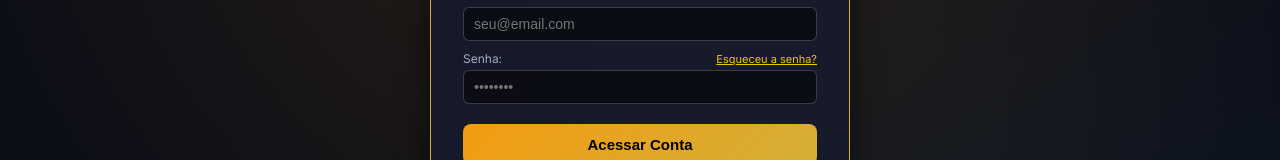
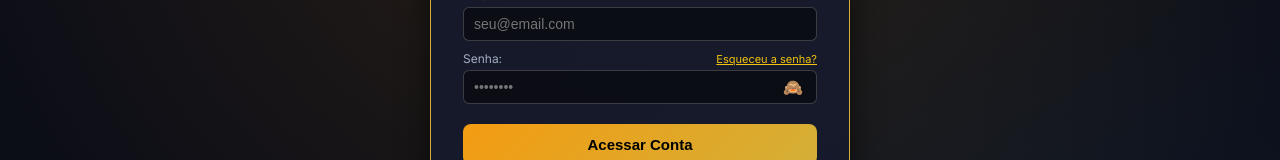
Before and after one commit to GuedesThi/your-cards, a Next.js app: page / in a window 1280 px wide. Both pictures are taken after a click on the button "Entrar / Cadastrar". Shown: the part 224-384 px from the top of the page. Built offline with nearby package versions, Linux system fonts and the light colour scheme; no server answers.

Commit message:
feat(auth): adicionar visibilidade ao input de senha

```diff
--- a/app/components/AuthSection.tsx
+++ b/app/components/AuthSection.tsx
@@ -10,6 +10,7 @@ export function AuthSection({ onSuccessLogin }: AuthSectionProps) {
   const [authMode, setAuthMode] = useState<AuthMode>("login");
   const [email, setEmail] = useState("");
   const [password, setPassword] = useState("");
+  const [showPassword, setShowPassword] = useState(false);
   const [authMessage, setAuthMessage] = useState("");
 
   const handleAuth = async (e: React.FormEvent) => {
@@ -77,11 +78,26 @@ export function AuthSection({ onSuccessLogin }: AuthSectionProps) {
       {authMessage === "SUCCESS_REGISTER" ? (
         <div style={{ textAlign: "center", padding: "12px 0" }}>
           <div style={{ fontSize: "48px", marginBottom: "16px" }}>📩</div>
-          <h2 className="font-cinzel" style={{ color: "var(--gold-primary)", fontSize: "22px", marginBottom: "12px" }}>
+          <h2
+            className="font-cinzel"
+            style={{
+              color: "var(--gold-primary)",
+              fontSize: "22px",
+              marginBottom: "12px",
+            }}
+          >
             Confirme seu E-mail
           </h2>
-          <p style={{ color: "#fff", fontSize: "14px", lineHeight: "1.6", marginBottom: "16px" }}>
-            Enviamos um e-mail de confirmação para: <br />
+          <p
+            style={{
+              color: "#fff",
+              fontSize: "14px",
+              lineHeight: "1.6",
+              marginBottom: "16px",
+            }}
+          >
+            Enviamos um e-mail de confirmação para:
+            <br />
             <strong style={{ color: "var(--gold-glow)" }}>{email}</strong>
           </p>
           <div
@@ -96,66 +112,211 @@ export function AuthSection({ onSuccessLogin }: AuthSectionProps) {
               textAlign: "left",
             }}
           >
-            💡 <strong>Dica:</strong> Clique no link do e-mail para ativar sua conta. Se não encontrar na caixa de entrada, verifique a pasta de <strong>Spam / Lixo Eletrônico</strong>.
+            💡 <strong>Dica:</strong> Clique no link do e-mail para ativar sua
+            conta. Se não encontrar na caixa de entrada, verifique a pasta de{" "}
+            <strong>Spam / Lixo Eletrônico</strong>.
           </div>
-          <button onClick={() => { setAuthMode("login"); setAuthMessage(""); }} style={primaryBtnStyle}>
+          <button
+            onClick={() => {
+              setAuthMode("login");
+              setAuthMessage("");
+            }}
+            style={primaryBtnStyle}
+          >
             Ir para o Login
           </button>
         </div>
       ) : authMessage === "SUCCESS_FORGOT" ? (
         <div style={{ textAlign: "center", padding: "12px 0" }}>
           <div style={{ fontSize: "48px", marginBottom: "16px" }}>🔑</div>
-          <h2 className="font-cinzel" style={{ color: "var(--gold-primary)", fontSize: "22px", marginBottom: "12px" }}>
+          <h2
+            className="font-cinzel"
+            style={{
+              color: "var(--gold-primary)",
+              fontSize: "22px",
+              marginBottom: "12px",
+            }}
+          >
             Instruções Enviadas
           </h2>
-          <p style={{ color: "#fff", fontSize: "14px", lineHeight: "1.6", marginBottom: "16px" }}>
-            Se houver uma conta cadastrada para <strong style={{ color: "var(--gold-glow)" }}>{email}</strong>, enviamos as instruções para redefinição de senha.
+          <p
+            style={{
+              color: "#fff",
+              fontSize: "14px",
+              lineHeight: "1.6",
+              marginBottom: "16px",
+            }}
+          >
+            Se houver uma conta cadastrada para{" "}
+            <strong style={{ color: "var(--gold-glow)" }}>{email}</strong>,
+            enviamos as instruções para redefinição de senha.
           </p>
-          <button onClick={() => { setAuthMode("login"); setAuthMessage(""); }} style={primaryBtnStyle}>
+          <button
+            onClick={() => {
+              setAuthMode("login");
+              setAuthMessage("");
+            }}
+            style={primaryBtnStyle}
+          >
             Voltar para o Login
           </button>
         </div>
       ) : (
         <>
-          <h2 className="font-cinzel" style={{ color: "var(--gold-primary)", marginBottom: "16px", textAlign: "center", fontSize: "22px" }}>
-            {authMode === "login" ? "Entrar na Conta" : authMode === "register" ? "Criar Nova Conta" : "Recuperar Senha"}
+          <h2
+            className="font-cinzel"
+            style={{
+              color: "var(--gold-primary)",
+              marginBottom: "16px",
+              textAlign: "center",
+              fontSize: "22px",
+            }}
+          >
+            {authMode === "login"
+              ? "Entrar na Conta"
+              : authMode === "register"
+              ? "Criar Nova Conta"
+              : "Recuperar Senha"}
           </h2>
           {authMessage && (
-            <p style={{ color: "var(--gold-glow)", fontSize: "13px", marginBottom: "16px", textAlign: "center", background: "rgba(0,0,0,0.3)", padding: "8px", borderRadius: "6px" }}>
+            <p
+              style={{
+                color: "var(--gold-glow)",
+                fontSize: "13px",
+                marginBottom: "16px",
+                textAlign: "center",
+                background: "rgba(0,0,0,0.3)",
+                padding: "8px",
+                borderRadius: "6px",
+              }}
+            >
               {authMessage}
             </p>
           )}
           <form onSubmit={handleAuth}>
             <label style={labelStyle}>Email:</label>
-            <input type="email" style={inputStyle} required value={email} onChange={(e) => setEmail(e.target.value)} placeholder="seu@email.com" />
+            <input
+              type="email"
+              style={inputStyle}
+              required
+              value={email}
+              onChange={(e) => setEmail(e.target.value)}
+              placeholder="seu@email.com"
+            />
 
             {authMode !== "forgot" && (
               <>
-                <div style={{ display: "flex", justifyContent: "space-between", alignItems: "center", marginTop: "10px", marginBottom: "4px" }}>
-                  <label style={{ ...labelStyle, marginTop: 0, marginBottom: 0 }}>Senha:</label>
+                <div
+                  style={{
+                    display: "flex",
+                    justifyContent: "space-between",
+                    alignItems: "center",
+                    marginTop: "10px",
+                    marginBottom: "4px",
+                  }}
+                >
+                  <label
+                    style={{ ...labelStyle, marginTop: 0, marginBottom: 0 }}
+                  >
+                    Senha:
+                  </label>
                   {authMode === "login" && (
-                    <span style={{ fontSize: "11px", color: "var(--gold-glow)", cursor: "pointer", textDecoration: "underline" }} onClick={() => { setAuthMode("forgot"); setAuthMessage(""); }}>
+                    <span
+                      style={{
+                        fontSize: "11px",
+                        color: "var(--gold-glow)",
+                        cursor: "pointer",
+                        textDecoration: "underline",
+                      }}
+                      onClick={() => {
+                        setAuthMode("forgot");
+                        setAuthMessage("");
+                      }}
+                    >
                       Esqueceu a senha?
                     </span>
                   )}
                 </div>
-                <input type="password" style={inputStyle} required value={password} onChange={(e) => setPassword(e.target.value)} placeholder="••••••••" />
+
+                <div style={{ position: "relative", width: "100%" }}>
+                  <input
+                    type={showPassword ? "text" : "password"}
+                    style={{ ...inputStyle, paddingRight: "40px" }}
+                    required
+                    value={password}
+                    onChange={(e) => setPassword(e.target.value)}
+                    placeholder="••••••••"
+                  />
+                  <button
+                    type="button"
+                    onClick={() => setShowPassword(!showPassword)}
+                    style={{
+                      position: "absolute",
+                      right: "10px",
+                      top: "50%",
+                      transform: "translateY(-50%)",
+                      background: "none",
+                      border: "none",
+                      cursor: "pointer",
+                      fontSize: "16px",
+                      color: "var(--text-muted)",
+                      display: "flex",
+                      alignItems: "center",
+                      justifyContent: "center",
+                      padding: "4px",
+                    }}
+                    title={showPassword ? "Ocultar senha" : "Exibir senha"}
+                  >
+                    {showPassword ? "👁️" : "🙈"}
+                  </button>
+                </div>
               </>
             )}
 
-            <button type="submit" style={{ ...primaryBtnStyle, marginTop: "20px" }}>
-              {authMode === "login" ? "Acessar Conta" : authMode === "register" ? "Cadastrar" : "Enviar E-mail de Recuperação"}
+            <button
+              type="submit"
+              style={{ ...primaryBtnStyle, marginTop: "20px" }}
+            >
+              {authMode === "login"
+                ? "Acessar Conta"
+                : authMode === "register"
+                ? "Cadastrar"
+                : "Enviar E-mail de Recuperação"}
             </button>
           </form>
 
           <div style={{ textAlign: "center", marginTop: "20px" }}>
             {authMode === "forgot" ? (
-              <p style={{ fontSize: "13px", color: "var(--text-muted)", cursor: "pointer", textDecoration: "underline" }} onClick={() => { setAuthMode("login"); setAuthMessage(""); }}>
+              <p
+                style={{
+                  fontSize: "13px",
+                  color: "var(--text-muted)",
+                  cursor: "pointer",
+                  textDecoration: "underline",
+                }}
+                onClick={() => {
+                  setAuthMode("login");
+                  setAuthMessage("");
+                }}
+              >
                 Lembrou da senha? Voltar ao login
               </p>
             ) : (
-              <p style={{ fontSize: "13px", color: "var(--text-muted)", cursor: "pointer", textDecoration: "underline" }} onClick={() => { setAuthMode(authMode === "login" ? "register" : "login"); setAuthMessage(""); }}>
-                {authMode === "login" ? "Ainda não tem conta? Cadastre-se" : "Já possui uma conta? Faça login"}
+              <p
+                style={{
+                  fontSize: "13px",
+                  color: "var(--text-muted)",
+                  cursor: "pointer",
+                  textDecoration: "underline",
+                }}
+                onClick={() => {
+                  setAuthMode(authMode === "login" ? "register" : "login");
+                  setAuthMessage("");
+                }}
+              >
+                {authMode === "login"
+                  ? "Ainda não tem conta? Cadastre-se"
+                  : "Já possui uma conta? Faça login"}
               </p>
             )}
           </div>
@@ -165,6 +326,32 @@ export function AuthSection({ onSuccessLogin }: AuthSectionProps) {
   );
 }
 
-const labelStyle = { display: "block", fontSize: "12px", color: "var(--text-muted)", marginTop: "10px", marginBottom: "4px" };
-const inputStyle = { width: "100%", padding: "8px 10px", borderRadius: "6px", border: "1px solid rgba(255,255,255,0.2)", background: "rgba(0,0,0,0.5)", color: "#fff", fontSize: "14px" };
-const primaryBtnStyle = { background: "linear-gradient(135deg, var(--gold-primary), #d4af37)", color: "#000", border: "none", padding: "12px 24px", borderRadius: "8px", fontWeight: "bold" as const, fontSize: "15px", cursor: "pointer", width: "100%" };
+const labelStyle = {
+  display: "block",
+  fontSize: "12px",
+  color: "var(--text-muted)",
+  marginTop: "10px",
+  marginBottom: "4px",
+};
+
+const inputStyle = {
+  width: "100%",
+  padding: "8px 10px",
+  borderRadius: "6px",
+  border: "1px solid rgba(255,255,255,0.2)",
+  background: "rgba(0,0,0,0.5)",
+  color: "#fff",
+  fontSize: "14px",
+};
+
+const primaryBtnStyle = {
+  background: "linear-gradient(135deg, var(--gold-primary), #d4af37)",
+  color: "#000",
+  border: "none",
+  padding: "12px 24px",
+  borderRadius: "8px",
+  fontWeight: "bold" as const,
+  fontSize: "15px",
+  cursor: "pointer",
+  width: "100%",
+};
```
